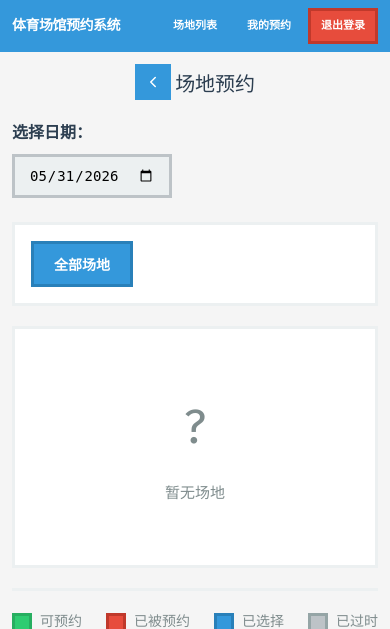
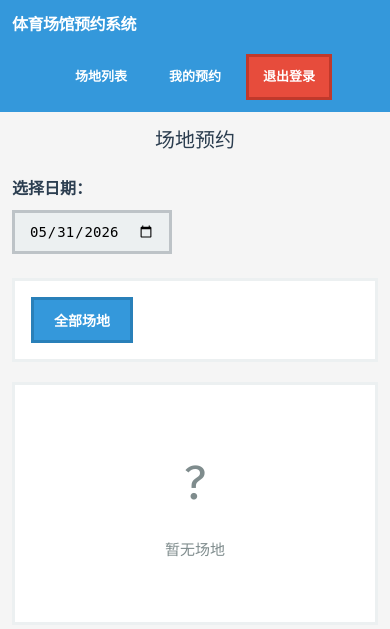
Before and after one commit to BatJack/StaduimBookingSystem, a Django app: page /courts/ in a window 390 px wide. Shown: the top 629 px of the page. Run offline with Django 5.2, Linux system fonts and the light colour scheme; the visitor is signed in with stand-in values (Sample User, id 1); data comes from the database, SQL or seed files in the repository; data that the repository does not hold is empty.

Commit message:
Update phone display

```diff
--- a/booking/templates/booking/base.html
+++ b/booking/templates/booking/base.html
@@ -789,13 +789,19 @@
                 font-size: 16px;
             }
             .nav {
-                gap: 4px;
+                gap: 8px;
                 flex-wrap: wrap;
                 justify-content: center;
+                margin-top: 8px;
+                width: 100%;
             }
             .nav a {
-                padding: 6px 12px;
-                font-size: 12px;
+                padding: 10px 16px;
+                font-size: 14px;
+                min-height: 44px;
+                display: flex;
+                align-items: center;
+                justify-content: center;
             }
             .container {
                 padding: 16px;
@@ -966,17 +972,24 @@
         @media (max-width: 480px) {
             .header .container {
                 padding: 0 12px;
-                height: 52px;
+                height: auto;
+                flex-wrap: wrap;
+                gap: 8px;
+                padding-top: 12px;
+                padding-bottom: 12px;
             }
             .header h1 {
-                font-size: 14px;
+                font-size: 16px;
             }
             .nav {
-                gap: 4px;
+                gap: 8px;
+                width: 100%;
+                justify-content: center;
             }
             .nav a {
-                padding: 6px 10px;
-                font-size: 11px;
+                padding: 10px 14px;
+                font-size: 13px;
+                min-height: 44px;
             }
             .container {
                 padding: 12px;
@@ -997,7 +1010,9 @@
             <div class="nav">
                 {% if user.is_authenticated %}
                     <a href="{% url 'court_list' %}">场地列表</a>
-                    <a href="{% url 'my_bookings' %}">我的预约</a>
+                    {% if user.profile.user_type != 'admin' %}
+                        <a href="{% url 'my_bookings' %}">我的预约</a>
+                    {% endif %}
                     {% if user.profile.user_type == 'admin' %}
                         <a href="{% url 'admin_dashboard' %}">管理后台</a>
                     {% endif %}
--- a/booking/templates/booking/court_list.html
+++ b/booking/templates/booking/court_list.html
@@ -3,7 +3,7 @@
 {% block title %}场地列表 - 体育场馆预约系统{% endblock %}
 
 {% block content %}
-    {% include 'booking/includes/page_header.html' with title="场地预约" back_url="/" back_text="返回首页" %}
+    {% include 'booking/includes/page_header.html' with title="场地预约" %}
 
     <div class="date-selector">
         <label for="booking-date">选择日期：</label>
--- a/booking/templates/booking/my_bookings.html
+++ b/booking/templates/booking/my_bookings.html
@@ -3,7 +3,7 @@
 {% block title %}我的预约 - 体育场馆预约系统{% endblock %}
 
 {% block content %}
-{% include 'booking/includes/page_header.html' with title="我的预约" back_url="/" back_text="返回首页" %}
+{% include 'booking/includes/page_header.html' with title="我的预约" %}
 
 <div class="card">
     <div class="table-header">
```
Also changed, not shown: .trae/skills/page-modification/SKILL.md (added).
